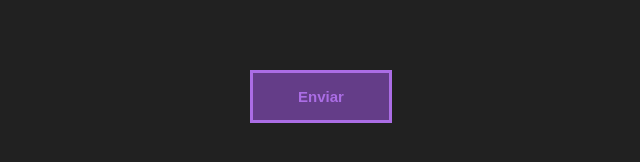
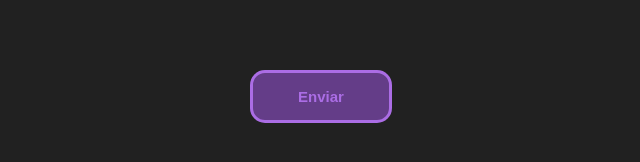
Before and after one commit to GustavoCavarlho/primeira-aula-de-verdade-, a plain HTML site: page butão bonito/index.html in a window 1280 px wide. Shown: the part 312-474 px from the top of the page, 319-959 px from the left. Drawn offline with Linux system fonts and the light colour scheme.

Commit message:
Add files via upload

```diff
--- a/butão bonito/style.css
+++ b/butão bonito/style.css
@@ -19,5 +19,10 @@
     font-size: 15px;
     font-weight: bold;
     background-color: var(--btn-color);
+    border-radius: 1em;
+    outline: none;
+    box-shadow: 0 0 1em .25 var(--glow-color),
+                0 0 4em 1em var(--glow-spread-color),
+                inset 0 0 0.75em .25em var(--glow-color);
 
 }
```
